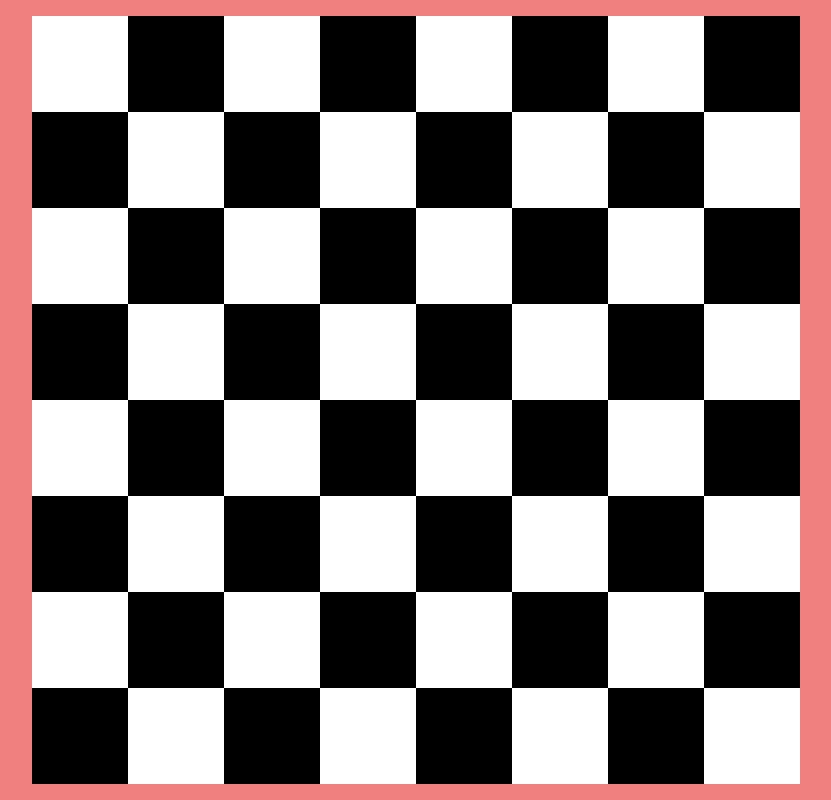
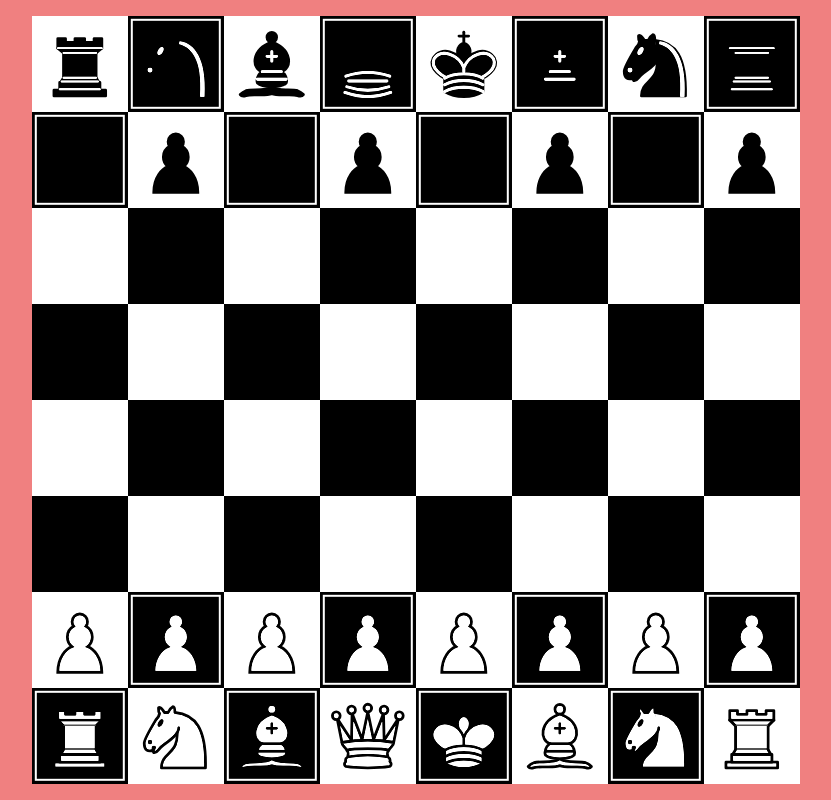
Before and after one commit to Bo202020/Chess-game-JS, a plain HTML site: page index.html in a window 1280 px wide. Shown: the whole page, without its empty margins (224-1055 px from the left). Drawn offline with Linux system fonts and the light colour scheme.

Commit message:
feat - added pieces to board

```diff
--- a/script.js
+++ b/script.js
@@ -1,13 +1,38 @@
 const board = document.querySelector(".board");
+
+const pieceNames = {
+  P: "pawn-white",
+  R: "rook-white",
+  N: "knight-white",
+  B: "bishop-white",
+  Q: "queen-white",
+  K: "king-white",
+  p: "pawn-black",
+  r: "rook-black",
+  n: "knight-black",
+  b: "bishop-black",
+  q: "queen-black",
+  k: "king-black",
+};
+const initialPositions = [
+  ["r", "n", "b", "q", "k", "b", "n", "r"],
+  ["p", "p", "p", "p", "p", "p", "p", "p"],
+  ["", "", "", "", "", "", "", ""],
+  ["", "", "", "", "", "", "", ""],
+  ["", "", "", "", "", "", "", ""],
+  ["", "", "", "", "", "", "", ""],
+  ["P", "P", "P", "P", "P", "P", "P", "P"],
+  ["R", "N", "B", "Q", "K", "B", "N", "R"],
+];
 let currentSquare, currentRow;
 for (let i = 0; i < 8; i++) {
-  let currentRow = document.createElement("div");
+  currentRow = document.createElement("div");
   currentRow.classList.add("row");
 
   let flag = i % 2 === 0;
 
   for (let j = 0; j < 8; j++) {
-    let currentSquare = document.createElement("span");
+    currentSquare = document.createElement("span");
     currentSquare.classList.add("square");
 
     if (flag) {
@@ -15,9 +40,15 @@ for (let i = 0; i < 8; i++) {
     } else {
       currentSquare.classList.add("black");
     }
-
+    let piece = initialPositions[i][j];
+    if (piece) {
+      let img = document.createElement("img");
+      img.src = `pieces/${pieceNames[piece]}.svg`;
+      img.classList.add("piece");
+      img.setAttribute("draggable", true);
+      currentSquare.appendChild(img);
+    }
     flag = !flag;
-
     currentRow.append(currentSquare);
   }
 
--- a/styles.css
+++ b/styles.css
@@ -31,3 +31,13 @@ body {
 .black {
   background: black;
 }
+.piece {
+  filter: brightness(1.3);
+  width: 90%;
+  height: 90%;
+  border: 2px solid white;
+  position: absolute;
+  top: 50%;
+  left: 50%;
+  transform: translate(-50%, -50%);
+}
```
Also changed, not shown: pieces/bishop-black.svg (added), pieces/bishop-white.svg (added), pieces/king-black.svg (added), pieces/king-white.svg (added), pieces/knight-black.svg (added), pieces/knight-white.svg (added), pieces/pawn-black.svg (added), pieces/pawn-white.svg (added), pieces/queen-black.svg (added), pieces/queen-white.svg (added), pieces/rook-black.svg (added), pieces/rook-white.svg (added).
